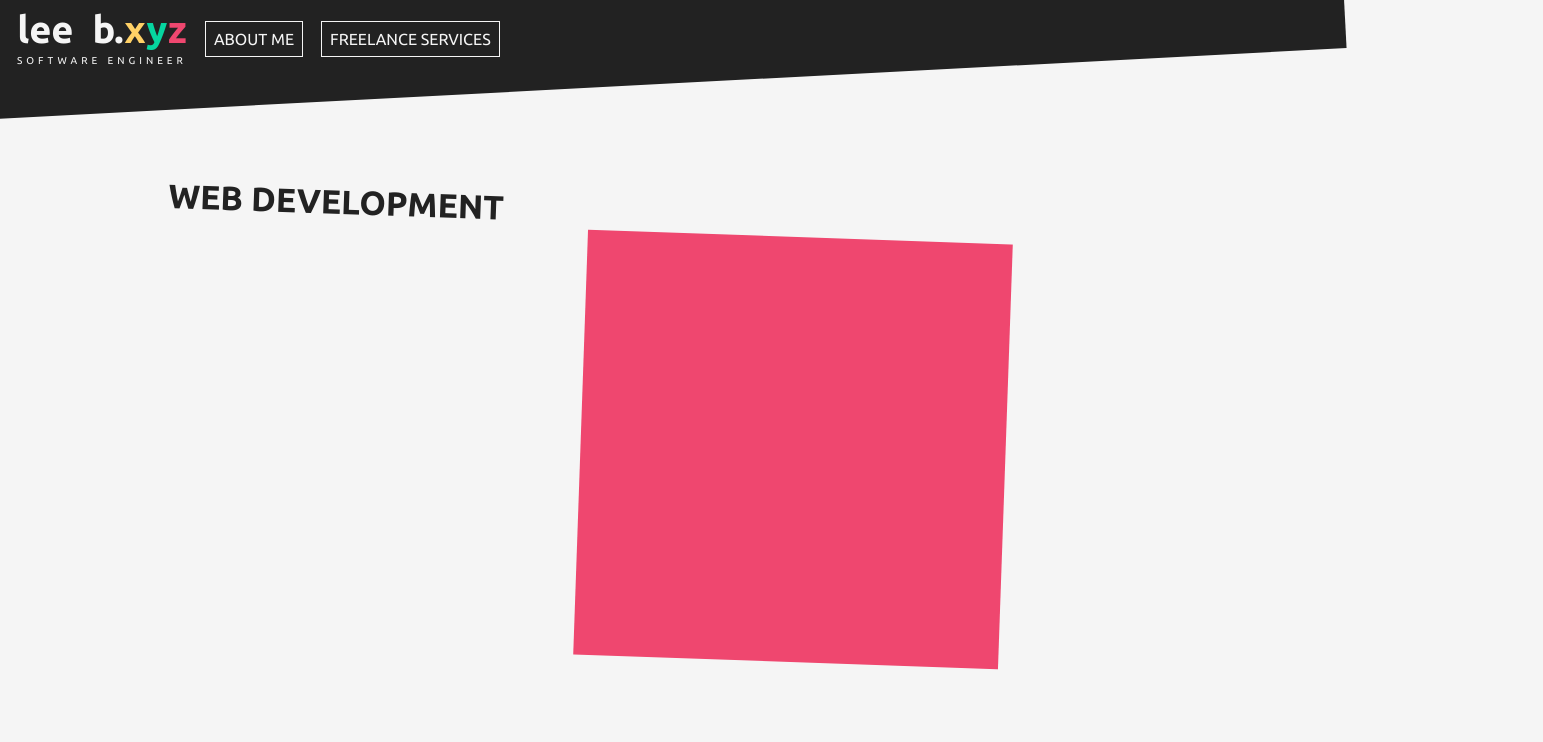
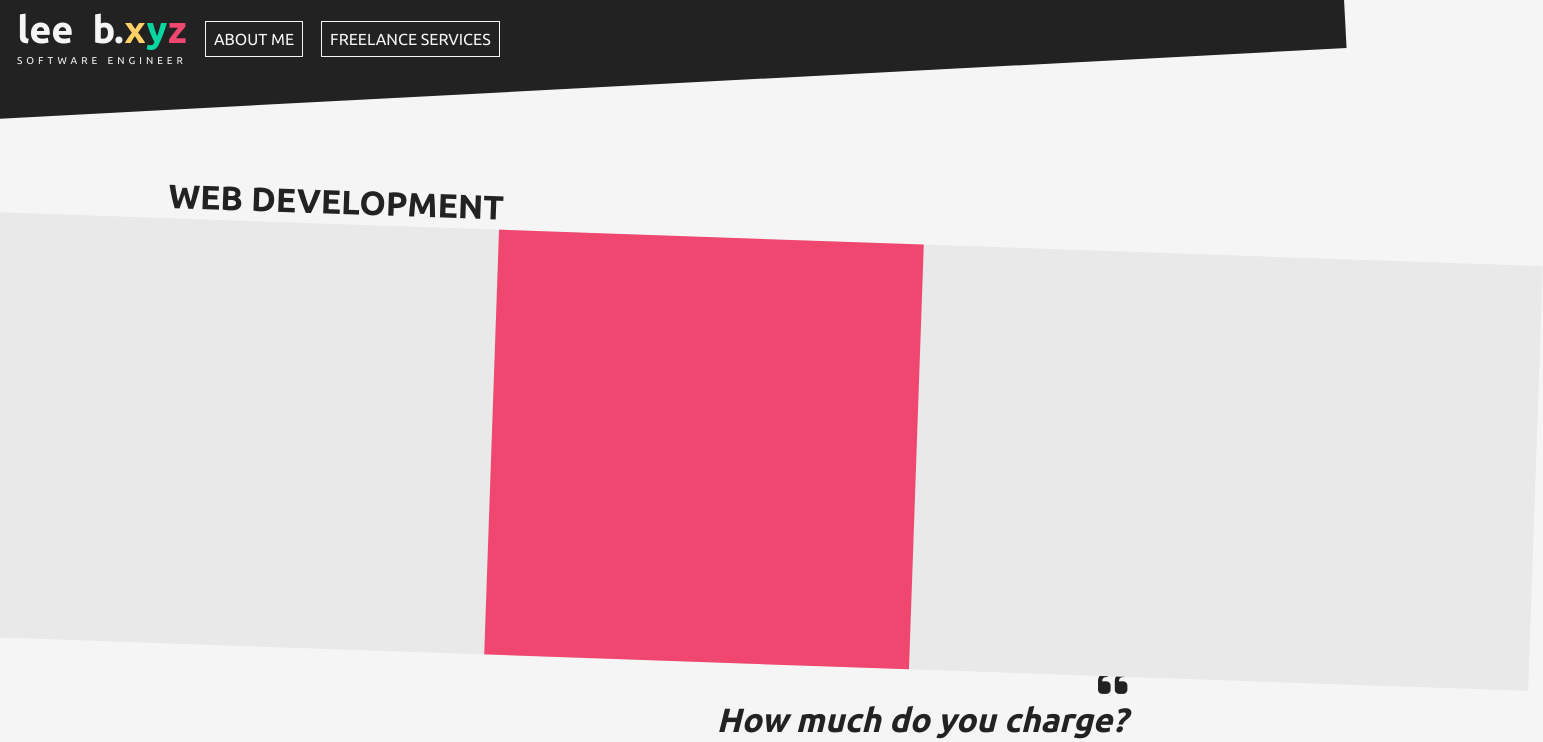
Before and after one commit to bananabrann/leeb.xyz, a React (Create React App) app: page /freelance in a window 1280 px wide. Shown: the top 742 px of the page, 1543 px wide, since content can reach past the window. Built offline with nearby package versions, Linux system fonts and the light colour scheme.

Commit message:
Add tilt mixin

```diff
--- a/src/Components/Freelance/Freelance.scss
+++ b/src/Components/Freelance/Freelance.scss
@@ -5,29 +5,25 @@ $tilt-degree: 2deg;
 $body-block-height: 225px;
 
 .Freelance {
-    display: flex;
-    flex-direction: column;
-    align-items: center;
+    @include flex();
 
     .service-item {
         width: 100vw;
 
         .body {
+            @include tilt(2deg);
             @include flex();
-            transform: rotate($tilt-degree);
-            overflow: hidden;
+            background-color: $gry;
+            margin-bottom: 20px;
 
-            > * {
-                transform: rotate(-$tilt-degree);
-            }
         }
 
         .title {
             @include standard-dynamic-text-heading-sizing();
             transform: rotate($tilt-degree);
             text-transform: uppercase;
+            font-weight: 700;
             margin: auto auto 0px 15px;
-            font-weight: 700;
         }
     }
 
@@ -36,21 +32,6 @@ $body-block-height: 225px;
         margin: 4px;
     }
 
-    .faq-banner {
-        @include flex(row);
-        @include standard-dynamic-text-heading-sizing();
-        font-weight: 700;
-        background-color: $gry;
-        width: 100vw;
-        height: 90px;
-        margin: 50px auto 25px;
-
-        transform: rotate($tilt-degree);
-
-        * {
-            transform: rotate(-$tilt-degree);
-        }
-    }
 
     #webdev-effect-block {
         background-color: $red;
--- a/src/Components/Freelance/Freelance.tsx
+++ b/src/Components/Freelance/Freelance.tsx
@@ -46,7 +46,6 @@ const Freelance: React.FC<any> = () => {
                     </div>
                 </div>
 
-
                 <Separator isLineHidden={true} />
 
                 <div className="">
--- a/src/styles/_mixins.scss
+++ b/src/styles/_mixins.scss
@@ -14,6 +14,18 @@ $footer-height: 168px;
     justify-content : $justify;
     flex-direction  : $direction;
     align-items     : $align;
+}
+
+@mixin tilt($degree) {
+    transform       : rotate($degree);
+    position        : absolute;
+    overflow        : hidden;
+    width           : 130%;
+    left            : -10%;
+
+    > * {
+        transform: rotate(-$degree);
+    }
 }
 
 @mixin standard-dynamic-text-sizing($base: 16px) {
```
